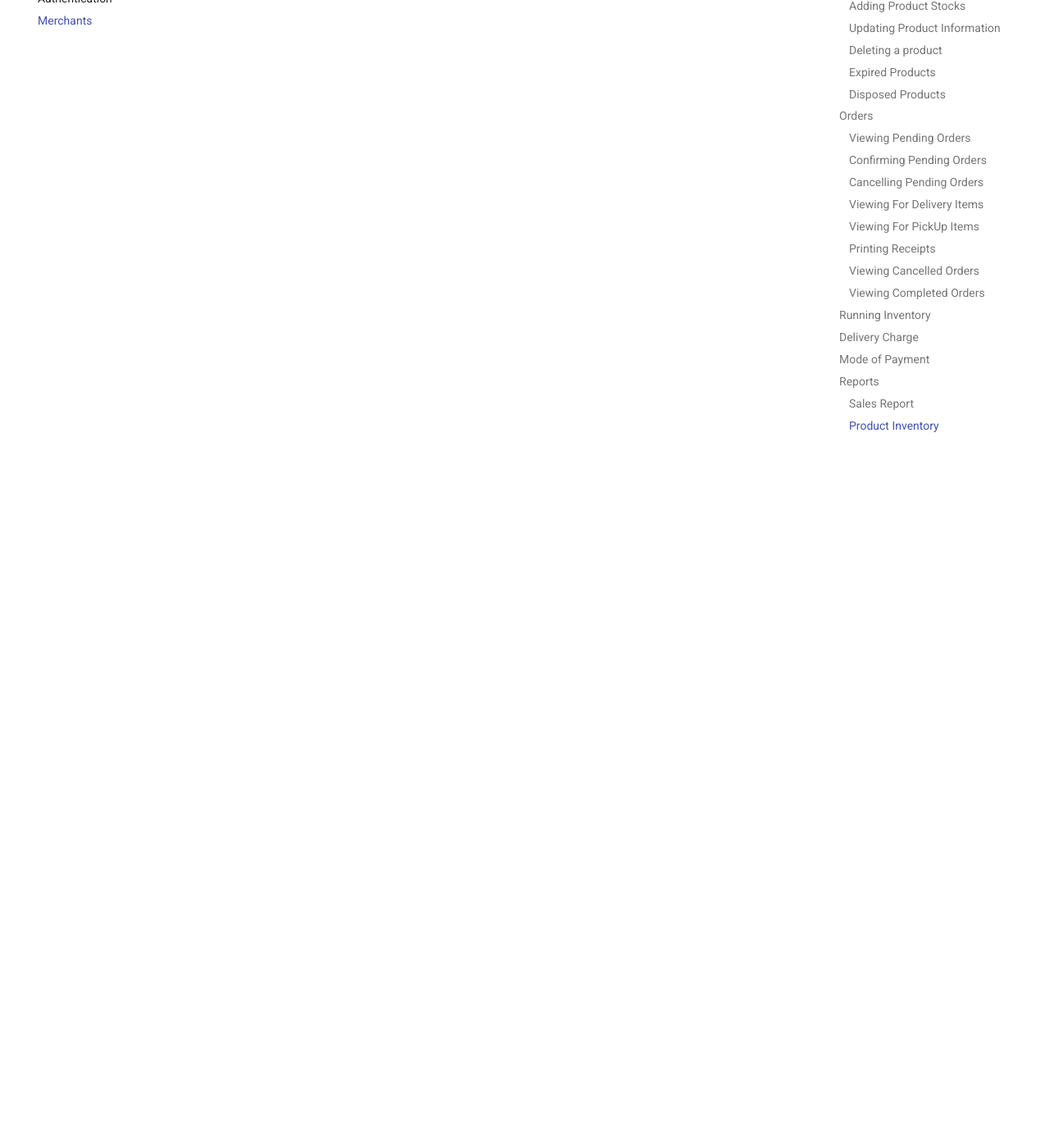
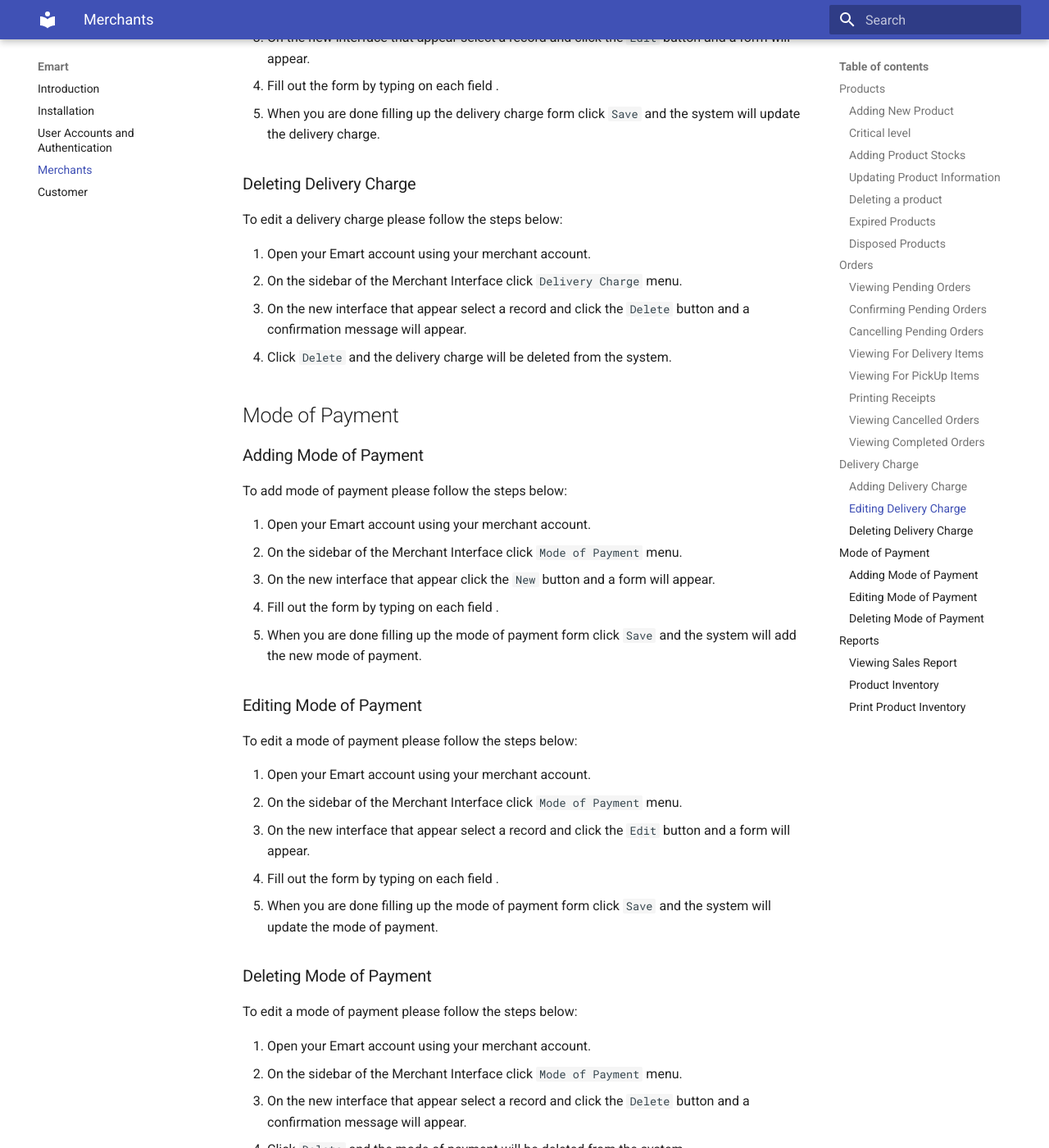
Before and after one commit to bellieJoe/emart, an MkDocs documentation site: the page built from docs/store_management.md, in a window 1280 px wide and 1400 px high, scrolled down 6661 px. Shown: the whole window at 82% size. Built offline with MkDocs 1.6.1 and Material for MkDocs 9.7.7, drawn with Linux system fonts in a browser that asks for light colours; some of the changed text lies outside the part shown.

Commit message:
Finish the merchants documentation

```diff
--- a/docs/store_management.md
+++ b/docs/store_management.md
@@ -117,14 +117,85 @@
 2. On the sidebar of the Merchant Interface click `Orders` menu and select the `Completed` option.
 3. Select an order from the list and click the `View Order` button to show more details about the order.
 
-## Running Inventory
+## Delivery Charge
 
-## Delivery Charge
+### Adding Delivery Charge
+
+To add delivery charge please follow the steps below:
+
+1. Open your Emart account using your merchant account.
+2. On the sidebar of the Merchant Interface click `Delivery Charge` menu.
+3. On the new interface that appear click the `New` button and a form will appear.
+4. Fill out the form by typing on each field .
+5. When you are done filling up the delivery charge form click `Save` and the system will add the new delivery charge.
+
+### Editing Delivery Charge
+
+To edit a delivery charge please follow the steps below:
+
+1. Open your Emart account using your merchant account.
+2. On the sidebar of the Merchant Interface click `Delivery Charge` menu.
+3. On the new interface that appear select a record and click the `Edit` button and a form will appear.
+4. Fill out the form by typing on each field .
+5. When you are done filling up the delivery charge form click `Save` and the system will update the delivery charge.
+
+### Deleting Delivery Charge
+
+To edit a delivery charge please follow the steps below:
+
+1. Open your Emart account using your merchant account.
+2. On the sidebar of the Merchant Interface click `Delivery Charge` menu.
+3. On the new interface that appear select a record and click the `Delete` button and a confirmation message will appear.
+4. Click `Delete` and the delivery charge will be deleted from the system.
 
 ## Mode of Payment
 
+### Adding Mode of Payment
+
+To add mode of payment please follow the steps below:
+
+1. Open your Emart account using your merchant account.
+2. On the sidebar of the Merchant Interface click `Mode of Payment` menu.
+3. On the new interface that appear click the `New` button and a form will appear.
+4. Fill out the form by typing on each field .
+5. When you are done filling up the mode of payment form click `Save` and the system will add the new mode of payment.
+
+### Editing Mode of Payment
+
+To edit a mode of payment please follow the steps below:
+
+1. Open your Emart account using your merchant account.
+2. On the sidebar of the Merchant Interface click `Mode of Payment` menu.
+3. On the new interface that appear select a record and click the `Edit` button and a form will appear.
+4. Fill out the form by typing on each field .
+5. When you are done filling up the mode of payment form click `Save` and the system will update the mode of payment.
+
+### Deleting Mode of Payment
+
+To edit a mode of payment please follow the steps below:
+
+1. Open your Emart account using your merchant account.
+2. On the sidebar of the Merchant Interface click `Mode of Payment` menu.
+3. On the new interface that appear select a record and click the `Delete` button and a confirmation message will appear.
+4. Click `Delete` and the mode of payment will be deleted from the system.
+
 ## Reports
 
-### Sales Report
+### Viewing Sales Report
+
+1. Open your Emart account using your merchant account.
+2. On the sidebar of the Merchant Interface click `Reports` menu and choose the `Sales` option.
+3. A new chart will appear visualizing the summary of sales categorized by weekly, monthly and yearly.
 
 ### Product Inventory
+
+1. Open your Emart account using your merchant account.
+2. On the sidebar of the Merchant Interface click `Reports` menu and choose the `Product Inventory` option.
+3. A new chart will appear visualizing the summary of sales categorized by weekly, monthly and yearly.
+
+### Print Product Inventory
+
+1. Open your Emart account using your merchant account.
+2. On the sidebar of the Merchant Interface click `Reports` menu and choose the `Product Inventory` option.
+3. A new chart will appear visualizing the summary of sales categorized by weekly, monthly and yearly.
+4. Click the `Print` button to print the report.
--- a/mkdocs.yml
+++ b/mkdocs.yml
@@ -10,3 +10,9 @@
       toc_depth: 6
       add_cover_page: true
       cover_page_template: "docs/assets/templates/custom_cover_page.tpl"
+nav:
+    - Introduction: 'index.md'
+    - Installation: 'installation.md'
+    - User Accounts and Authentication: 'registration.md'
+    - Merchants: 'store_management.md'
+    - Customer: 'customer.md'
```
Also changed, not shown: docs/customer.md (added, +3 -0 lines), docs/registration.md (+9 -0 lines).
